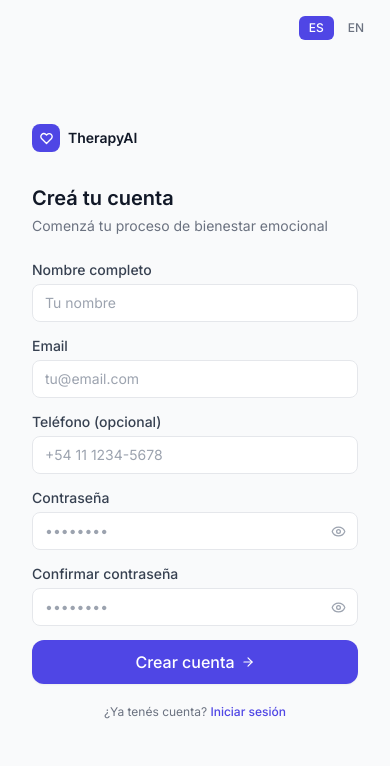
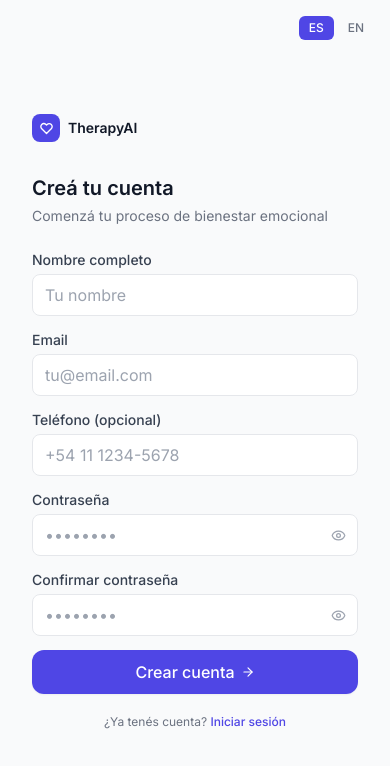
Before and after one commit to mleonangeli-ia/therapy-frontend, a Next.js app: page /auth/register in a window 390 px wide. Shown: the top 766 px of the page. Built offline with nearby package versions, Linux system fonts and the light colour scheme.

Commit message:
Mobile: viewport-fit cover, safe areas, input 16px, touch-action

```diff
--- a/src/app/dashboard/sessions/[id]/page.tsx
+++ b/src/app/dashboard/sessions/[id]/page.tsx
@@ -154,7 +154,7 @@ export default function ActiveSessionPage({ params }: Props) {
   }[status];
 
   return (
-    <div className="flex flex-col fixed inset-x-0 top-14 bottom-16 bg-surface-subtle lg:static lg:h-[calc(100vh-4rem)] lg:-m-8">
+    <div className="flex flex-col fixed inset-x-0 top-topbar bottom-bottomnav bg-surface-subtle lg:static lg:h-[calc(100vh-4rem)] lg:-m-8">
       {/* Header */}
       <div className="flex-shrink-0">
         <div className="flex items-center justify-between px-4 lg:px-6 h-14 bg-surface border-b border-line">
--- a/src/app/globals.css
+++ b/src/app/globals.css
@@ -13,6 +13,10 @@
   --color-ink-inverse:    #ffffff;
   --color-line:           #e5e7eb;
   --color-line-subtle:    #f3f4f6;
+
+  /* Safe area heights — used for layout positioning */
+  --topbar-h:     calc(3.5rem + env(safe-area-inset-top, 0px));
+  --bottomnav-h:  calc(4rem   + env(safe-area-inset-bottom, 0px));
 }
 
 .dark {
@@ -33,8 +37,14 @@
     @apply text-ink bg-surface-subtle;
     -webkit-font-smoothing: antialiased;
     -moz-osx-font-smoothing: grayscale;
+    overflow-x: hidden;
   }
   * { @apply box-border; }
+
+  /* Eliminate 300ms tap delay on mobile */
+  button, a, [role="button"], input, select, textarea {
+    touch-action: manipulation;
+  }
 
   ::-webkit-scrollbar        { width: 4px; height: 4px; }
   ::-webkit-scrollbar-track  { background: transparent; }
@@ -88,13 +98,17 @@
     @apply block text-sm font-medium text-ink-secondary mb-1;
   }
   .field-input {
-    @apply w-full px-3 py-2 text-sm text-ink bg-surface
+    @apply w-full px-3 py-2 text-ink bg-surface
            border border-line rounded-lg
            placeholder:text-ink-disabled
            focus:outline-none focus:ring-2 focus:ring-brand-500/20
            focus:border-brand-500
            disabled:bg-surface-muted disabled:cursor-not-allowed
            transition duration-150;
+    font-size: 1rem;        /* 16px — prevents iOS Safari auto-zoom on focus */
+  }
+  @media (min-width: 1024px) {
+    .field-input { font-size: 0.875rem; }  /* 14px on desktop */
   }
   .field-error {
     @apply flex items-center gap-1.5 text-xs text-red-600 mt-1;
@@ -102,6 +116,19 @@
   .pw-mask {
     -webkit-text-security: disc;
   }
+
+  /* ── Safe area layout helpers ── */
+  .safe-top    { padding-top:    env(safe-area-inset-top,    0px); }
+  .safe-bottom { padding-bottom: env(safe-area-inset-bottom, 0px); }
+  .safe-left   { padding-left:   env(safe-area-inset-left,   0px); }
+  .safe-right  { padding-right:  env(safe-area-inset-right,  0px); }
+
+  /* Positioning relative to fixed bars (mobile only) */
+  .top-topbar       { top:            var(--topbar-h); }
+  .bottom-bottomnav { bottom:         var(--bottomnav-h); }
+  /* Main content padding: bar height + breathing room */
+  .pt-main-mobile   { padding-top:    calc(var(--topbar-h)    + 0.75rem); }
+  .pb-main-mobile   { padding-bottom: calc(var(--bottomnav-h) + 1rem); }
 
   /* ── Badges ── */
   .badge {
--- a/src/app/layout.tsx
+++ b/src/app/layout.tsx
@@ -1,4 +1,4 @@
-import type { Metadata } from "next";
+import type { Metadata, Viewport } from "next";
 import { Inter } from "next/font/google";
 import "./globals.css";
 import { Providers } from "./providers";
@@ -15,6 +15,12 @@ export const metadata: Metadata = {
   description: "Acompañamiento psicológico a través de inteligencia artificial con seguimiento profesional.",
 };
 
+export const viewport: Viewport = {
+  width: "device-width",
+  initialScale: 1,
+  viewportFit: "cover",
+};
+
 export default function RootLayout({ children }: { children: React.ReactNode }) {
   return (
     <html lang="es" className={inter.variable}>
--- a/src/components/layout/DashboardLayout.tsx
+++ b/src/components/layout/DashboardLayout.tsx
@@ -60,7 +60,8 @@ export function DashboardLayout({ children }: { children: React.ReactNode }) {
   return (
     <div className="flex min-h-screen bg-surface-subtle">
       {/* ── Mobile top bar ── */}
-      <div className="lg:hidden fixed top-0 inset-x-0 h-14 z-30 bg-surface border-b border-line flex items-center justify-between px-4">
+      <div className="lg:hidden fixed top-0 inset-x-0 z-30 bg-surface border-b border-line safe-top">
+      <div className="h-14 flex items-center justify-between px-4">
         <div className="flex items-center gap-2">
           <Logo />
           <span className="font-semibold text-ink text-sm">TherapyAI</span>
@@ -90,6 +91,7 @@ export function DashboardLayout({ children }: { children: React.ReactNode }) {
             )}
           </div>
         </div>
+      </div>
       </div>
 
       {/* ── Desktop sidebar ── */}
@@ -182,7 +184,7 @@ export function DashboardLayout({ children }: { children: React.ReactNode }) {
 
       {/* ── Main ── */}
       <main className="flex-1 lg:ml-56 min-h-screen flex flex-col">
-        <div className="flex-1 px-4 pt-[4.25rem] pb-[5rem] lg:px-8 lg:py-8 lg:pt-8 lg:pb-8 animate-fade-in max-w-4xl w-full">
+        <div className="flex-1 px-4 pt-main-mobile pb-main-mobile lg:px-8 lg:py-8 lg:pt-8 lg:pb-8 animate-fade-in max-w-4xl w-full">
           {children}
         </div>
       </main>
```
Also changed, not shown: 1 other file (tests, documents, lock files or other folders).
